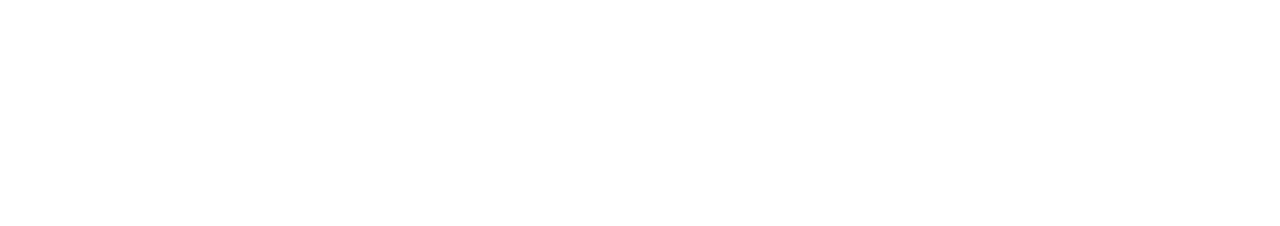
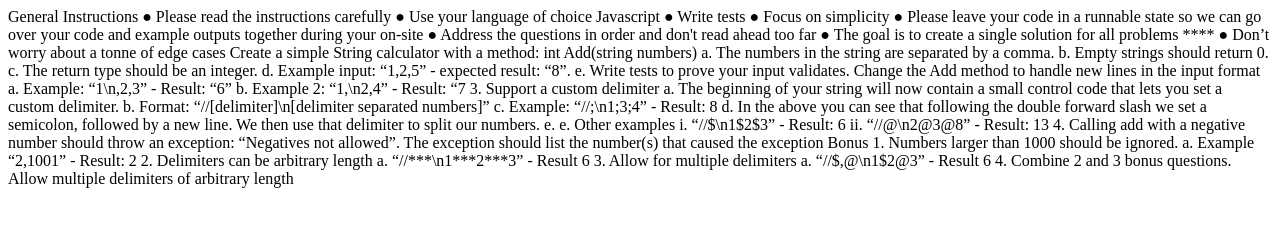
Before and after one commit to KatherineAllen067/StringCalculator, a plain HTML site: page index.html in a window 1280 px wide. Drawn offline with Linux system fonts and the light colour scheme.

Commit message:
instructions

```diff
--- a/index.html
+++ b/index.html
@@ -6,6 +6,51 @@
     <title>Katherine Allen: String Calculator</title>
 </head>
 <body>
+General Instructions
+● Please read the instructions carefully
+● Use your language of choice Javascript
+● Write tests
+● Focus on simplicity
+● Please leave your code in a runnable state so we can go over your code and example
+outputs together during your on-site
+● Address the questions in order and don't read ahead too far
+● The goal is to create a single solution for all problems ****
+● Don’t worry about a tonne of edge cases
+
+Create a simple String calculator with a method: int Add(string numbers)
+a. The numbers in the string are separated by a comma.
+b. Empty strings should return 0.
+c. The return type should be an integer.
+d. Example input: “1,2,5” - expected result: “8”.
+e. Write tests to prove your input validates.
+
+Change the Add method to handle new lines in the input format
+a. Example: “1\n,2,3” - Result: “6”
+b. Example 2: “1,\n2,4” - Result: “7
+
+3. Support a custom delimiter
+a. The beginning of your string will now contain a small control code that lets you
+set a custom delimiter.
+b. Format: “//[delimiter]\n[delimiter separated numbers]”
+c. Example: “//;\n1;3;4” - Result: 8
+d. In the above you can see that following the double forward slash we set a
+semicolon, followed by a new line. We then use that delimiter to split our
+numbers.
+e. e. Other examples
+i. “//$\n1$2$3” - Result: 6
+ii. “//@\n2@3@8” - Result: 13
+
+4. Calling add with a negative number should throw an exception: “Negatives not allowed”.
+The exception should list the number(s) that caused the exception
+
+Bonus
+1. Numbers larger than 1000 should be ignored.
+a. Example “2,1001” - Result: 2
+2. Delimiters can be arbitrary length
+a. “//***\n1***2***3” - Result 6
+3. Allow for multiple delimiters
+a. “//$,@\n1$2@3” - Result 6
+4. Combine 2 and 3 bonus questions. Allow multiple delimiters of arbitrary length
     <script src="script.js"></script>
 </body>
 </html>
--- a/script.js
+++ b/script.js
@@ -0,0 +1 @@
+let stringNumbers="8,0,\n1,5";
```
